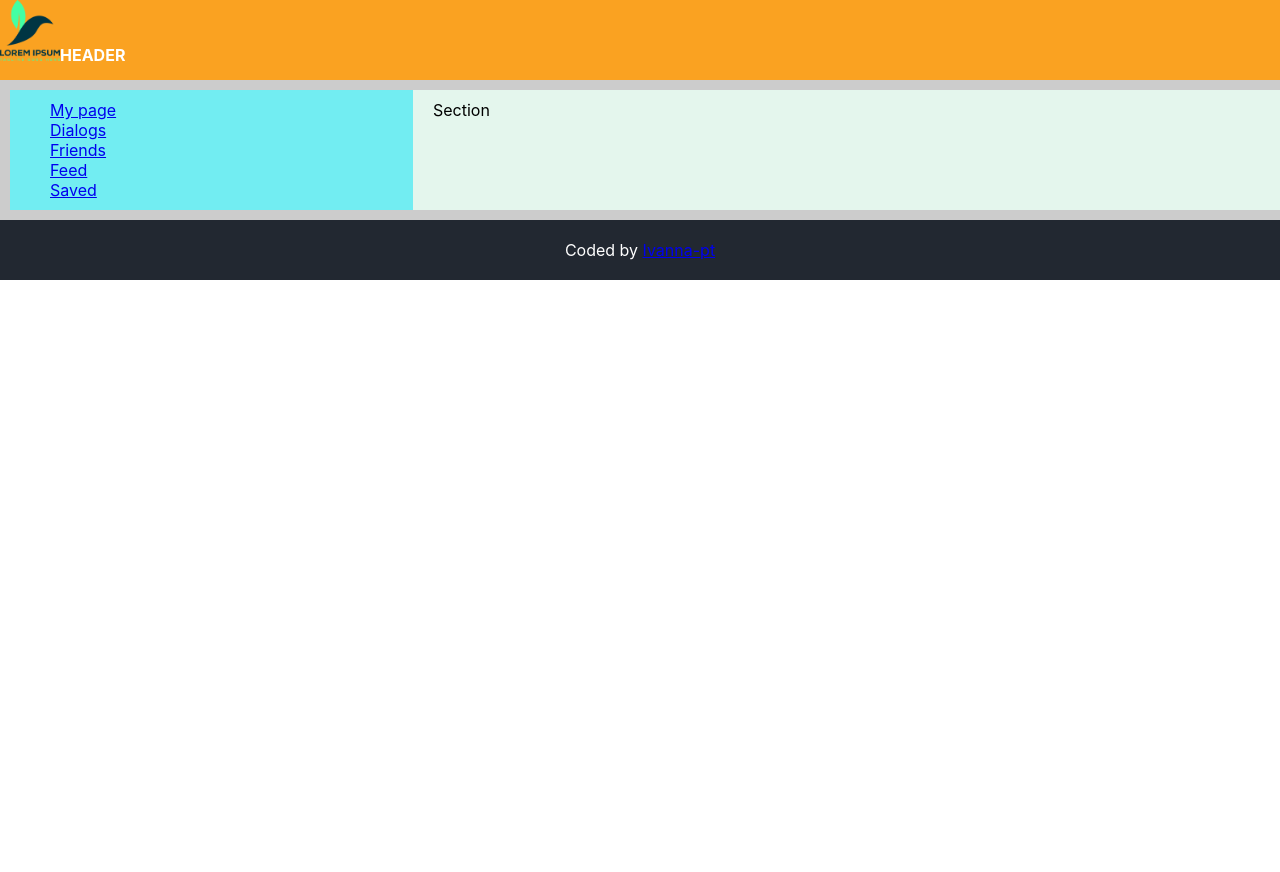
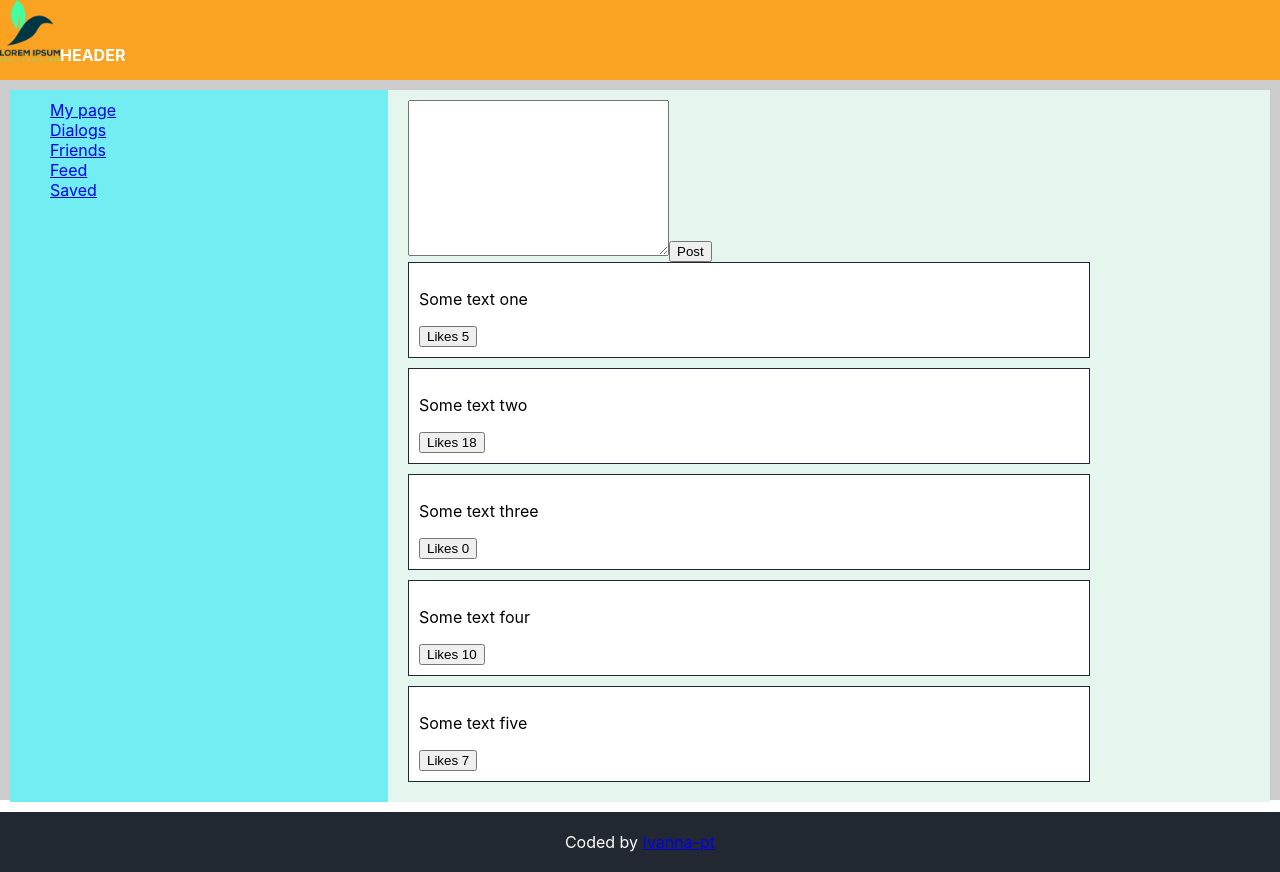
Before and after one commit to ivanna-pt/social-media, a React (Create React App) app: page /profile in a window 1280 px wide. Before the commit the page ends 800 px from the top, so only its background shows below. Built offline with nearby package versions, Linux system fonts and the light colour scheme.

Commit message:
Refactor Dialogs

```diff
--- a/src/App.css
+++ b/src/App.css
@@ -1,3 +1,6 @@
+*{
+  box-sizing: border-box;
+}
 body{
   box-sizing: border-box;
 }
@@ -5,9 +8,8 @@ body{
   box-sizing: border-box;
   background-color: #cccccc;
   width: 100%;
+  height: 100vh;
 }
-
-
 
 footer{
   background-color: #222831;
--- a/src/App.js
+++ b/src/App.js
@@ -9,6 +9,8 @@ import './App.css';
 import {BrowserRouter, Route, Routes} from "react-router-dom";
 import Feed from "./Component/Main/Feed/Feed";
 import Friends from "./Component/Main/Friends/Friends";
+
+
 
 
 function App() {
--- a/src/Component/Main/Dialogs/Dialogs.jsx
+++ b/src/Component/Main/Dialogs/Dialogs.jsx
@@ -48,10 +48,10 @@ const Dialogs = () => {
                 </div>
 
                 <div className={style.dialogsRight}>
-                        <Routes>
+                    <Routes>
                             {routes.map( (route, index) => (
                                 <Route key={index} path={route.path} exact={route.exact} render={() => <DialogMessage text={route.message}/>} />))}
-                        </Routes>
+                    </Routes>
                 </div>
             </div>
     )
--- a/src/Component/Main/Dialogs/dialogs.module.css
+++ b/src/Component/Main/Dialogs/dialogs.module.css
@@ -12,7 +12,7 @@
 }
 
 .dialogsRight{
-    flex: 0 0 70%;
+    flex: 0 0 65%;
     background-color: #FFFFFF;
 }
 
--- a/src/Component/Main/Section/Section.jsx
+++ b/src/Component/Main/Section/Section.jsx
@@ -1,10 +1,13 @@
 import React from "react";
 import style from './section.module.css'
+import Posts from "./Posts/Posts";
 
 const Section = () => {
     return (
         <section>
-            Section
+            <textarea name="" id="" cols="30" rows="10"></textarea>
+            <button>Post</button>
+            <Posts/>
         </section>
     )
 }
```
Lines whose indentation alone changed are shown as unchanged.
